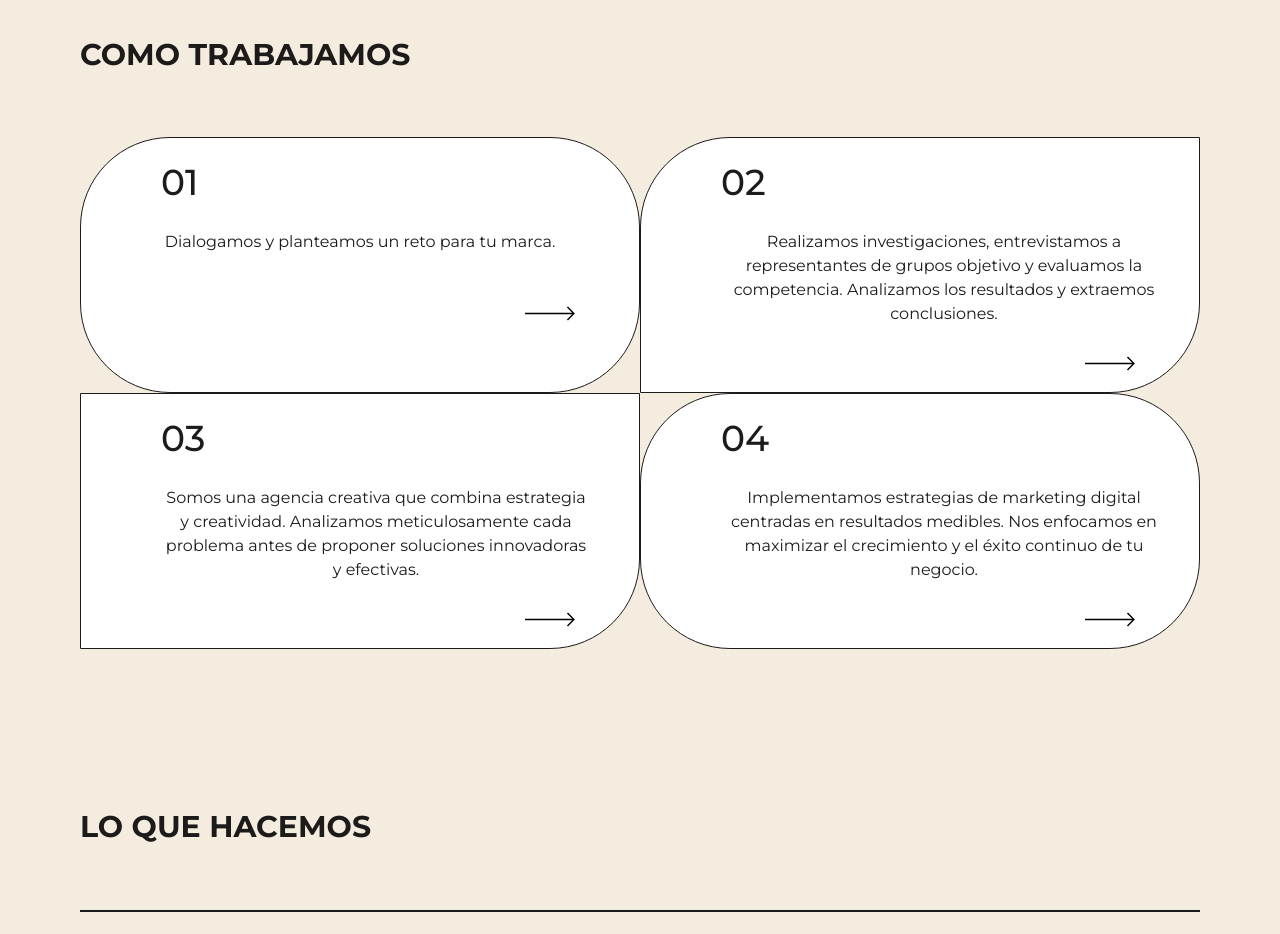
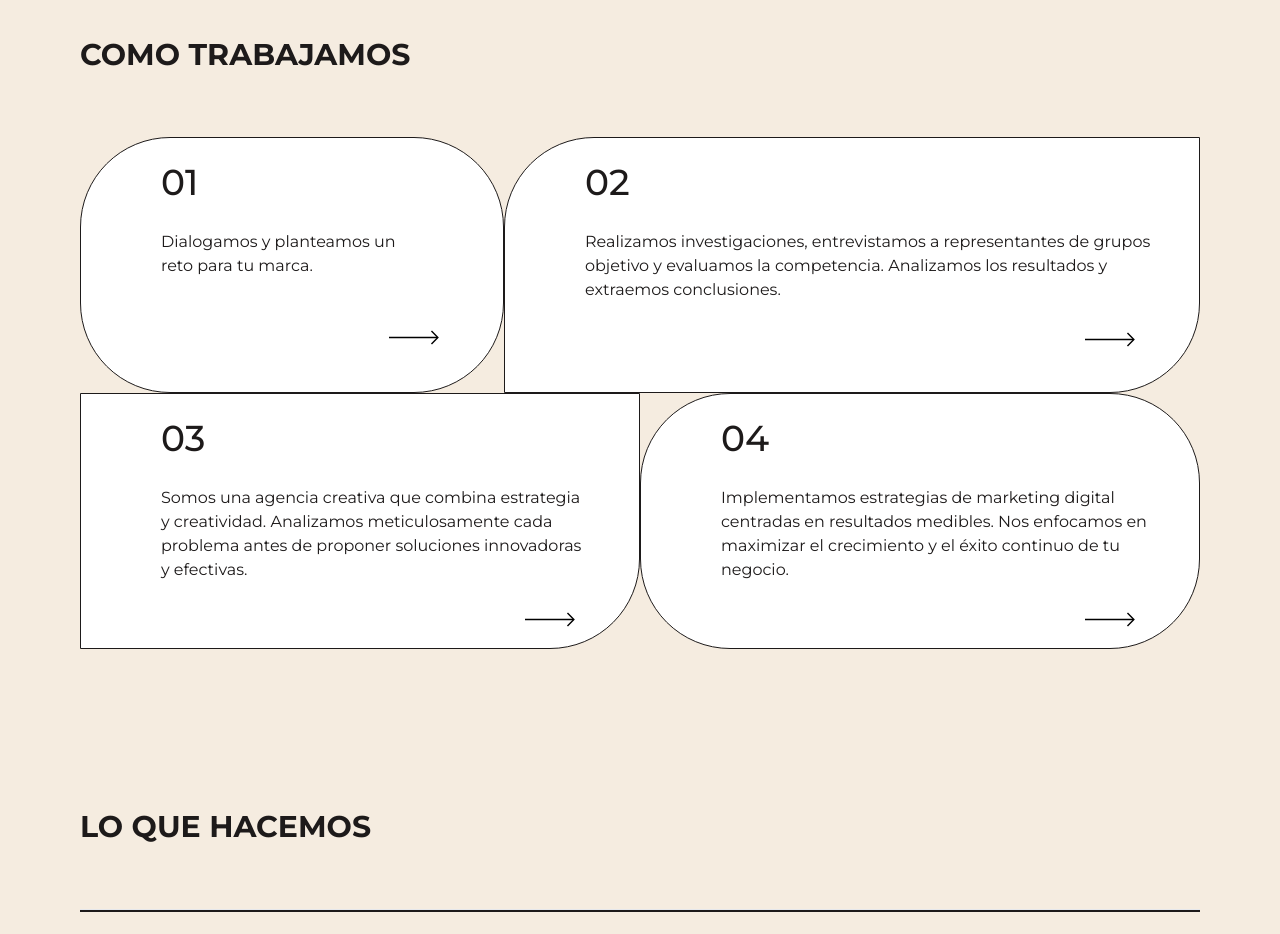
Before and after one commit to Franciscof94/random-agency, a Next.js app: page / in a window 1280 px wide. Shown: the part 840-1774 px from the top of the page. Built offline with nearby package versions, Linux system fonts and the light colour scheme; no server answers.

Commit message:
fix styles

```diff
--- a/src/app/components/AboutUs/Cards.tsx
+++ b/src/app/components/AboutUs/Cards.tsx
@@ -10,26 +10,26 @@ export const Cards = ({ isMobile }: Props) => {
     return (
         <div>
             <div className='flex'>
-                <div className='w-full h-72 sm:h-56 md:h-56 lg:h-64 xl:h-64 border-solid border-[1px] border-black-80 rounded-[70px] sm:rounded-[90px] bg-white'>
+                <div className='w-full max-w-[424px] h-72 sm:h-56 md:h-56 lg:h-64 xl:h-64 border-solid border-[1px] border-black-80 rounded-[70px] sm:rounded-[90px] bg-white'>
                     <SectionNumbers className='pl-8 pt-4 sm:pl-14 sm:pt-4 md:pl-14 md:pt-4 lg:pl-20 lg:pt-6 xl:pl-20 xl:pt-6 text-xl sm:text-3xl lg:text-4xl'>01</SectionNumbers>
-                    <p className='px-6 text-center sm:p-0 md:px-6 lg:px-20 xl:px-20 sm:py-3 md:py-4 lg:py-5 xl:py-7 text-[13px] sm:text-sm md:text-sm lg:text-base'>Dialogamos y planteamos un reto para tu marca.</p>
+                    <p className=' px-6 text-center sm:text-start sm:p-0 md:px-6 lg:px-20 xl:px-20 sm:py-3 md:py-4 lg:py-5 xl:py-7 text-[13px] sm:text-sm md:text-sm lg:text-base'>Dialogamos y planteamos un reto para tu marca.</p>
                     {!isMobile && <Arrow className='float-end mx-16 py-6' />}
                 </div>
                 <div className='w-full h-72 sm:h-56 md:h-56 lg:h-64 xl:h-64 border-solid border-[1px] border-black-80 bg-white rounded-tl-[70px] rounded-br-[70px] sm:rounded-tl-[90px] sm:rounded-br-[90px]'>
                     <SectionNumbers className=' pl-8 pt-4 sm:pl-14 sm:pt-4 md:pl-14 md:pt-4 lg:pl-20 lg:pt-6 xl:pl-20 xl:pt-6 text-xl sm:text-3xl lg:text-4xl'>02</SectionNumbers>
-                    <p className='px-6 text-center sm:p-0 md:px-6 lg:pr-8 lg:pl-20 xl:pl-20 xl:pr-8 sm:py-3 md:py-4 lg:py-5 xl:py-7 text-[13px] sm:text-sm md:text-sm lg:text-base'>Realizamos investigaciones, entrevistamos a representantes de grupos objetivo y evaluamos la competencia. Analizamos los resultados y extraemos conclusiones.</p>
+                    <p className='px-6 text-center sm:text-start sm:p-0 md:px-6 lg:pr-8 lg:pl-20 xl:pl-20 xl:pr-8 sm:py-3 md:py-4 lg:py-5 xl:py-7 text-[13px] sm:text-sm md:text-sm lg:text-base'>Realizamos investigaciones, entrevistamos a representantes de grupos objetivo y evaluamos la competencia. Analizamos los resultados y extraemos conclusiones.</p>
                     {!isMobile && <Arrow className='float-end mx-16 py-0.5' />}
                 </div>
             </div>
             <div className='flex'>
-                <div className='w-full h-72 sm:h-56 md:h-56 lg:h-64 xl:h-64 border-solid border-[1px] border-black-80 bg-white rounded-br-[70px] sm:rounded-br-[90px]'>
+                <div className='w-full max-w-[622px] h-72 sm:h-56 md:h-56 lg:h-64 xl:h-64 border-solid border-[1px] border-black-80 bg-white rounded-br-[70px] sm:rounded-br-[90px]'>
                     <SectionNumbers className='pl-8 pt-4 sm:pl-14 sm:pt-4 md:pl-14 md:pt-4 lg:pl-20 lg:pt-6 xl:pl-20 xl:pt-6 text-xl sm:text-3xl lg:text-4xl'>03</SectionNumbers>
-                    <p className='px-6 text-center sm:p-0 md:px-6 lg:pl-20 lg:pr12 xl:pl-20 xl:pr-12 sm:py-3 md:py-4 lg:py-5 xl:py-7 text-[13px] sm:text-sm md:text-sm lg:text-base'>Somos una agencia creativa que combina estrategia y creatividad. Analizamos meticulosamente cada problema antes de proponer soluciones innovadoras y efectivas.</p>
+                    <p className='px-6 text-center sm:text-start sm:p-0 md:px-6 lg:pl-20 lg:pr12 xl:pl-20 xl:pr-12 sm:py-3 md:py-4 lg:py-5 xl:py-7 text-[13px] sm:text-sm md:text-sm lg:text-base'>Somos una agencia creativa que combina estrategia y creatividad. Analizamos meticulosamente cada problema antes de proponer soluciones innovadoras y efectivas.</p>
                     {!isMobile && <Arrow className='float-end mx-16 py-0.5' />}
                 </div>
-                <div className='w-full  h-72 sm:h-56 md:h-56 lg:h-64 xl:h-64 border-solid border-[1px] border-black-80 rounded-[70px] sm:rounded-[90px] bg-white'>
+                <div className='w-full h-72 sm:h-56 md:h-56 lg:h-64 xl:h-64 border-solid border-[1px] border-black-80 rounded-[70px] sm:rounded-[90px] bg-white'>
                     <SectionNumbers className='pl-8 pt-4 sm:pl-14 sm:pt-4 md:pl-14 md:pt-4 lg:pl-20 lg:pt-6 xl:pl-20 xl:pt-6 text-xl sm:text-3xl lg:text-4xl'>04</SectionNumbers>
-                    <p className='px-6 text-center sm:p-0 md:px-6 lg:pl-20 lg:pr-8 xl:pl-20 xl:pr-8 sm:py-3 md:py-4 lg:py-5 xl:py-7 text-[13px] sm:text-sm md:text-sm lg:text-base'>Implementamos estrategias de marketing digital centradas en resultados medibles. Nos enfocamos en maximizar el crecimiento y el éxito continuo de tu negocio.</p>
+                    <p className='px-6 text-center sm:text-start sm:p-0 md:px-6 lg:pl-20 lg:pr-8 xl:pl-20 xl:pr-8 sm:py-3 md:py-4 lg:py-5 xl:py-7 text-[13px] sm:text-sm md:text-sm lg:text-base'>Implementamos estrategias de marketing digital centradas en resultados medibles. Nos enfocamos en maximizar el crecimiento y el éxito continuo de tu negocio.</p>
                     {!isMobile && <Arrow className='float-end mx-16 py-0.5' />}
                 </div>
             </div>
```
